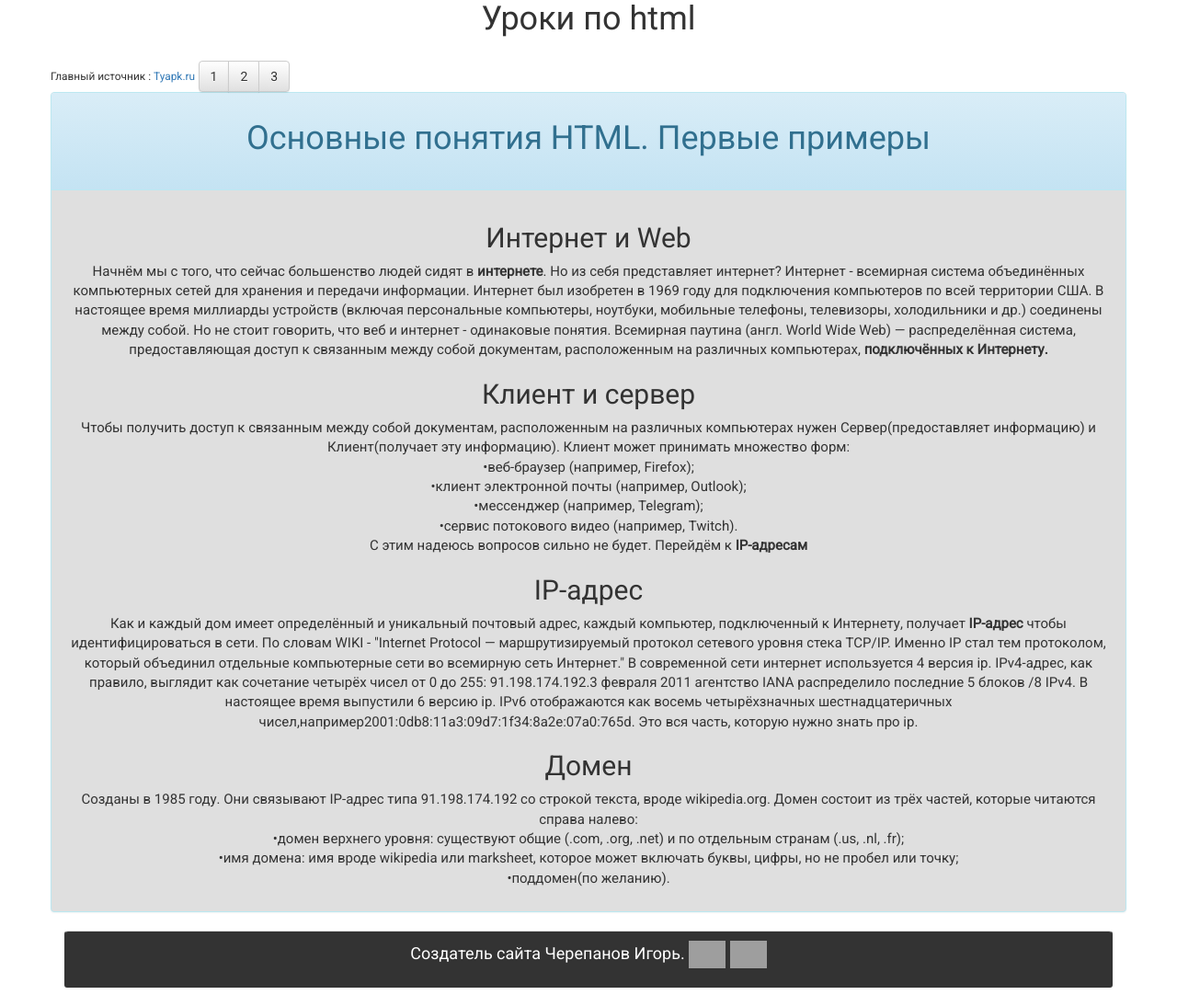
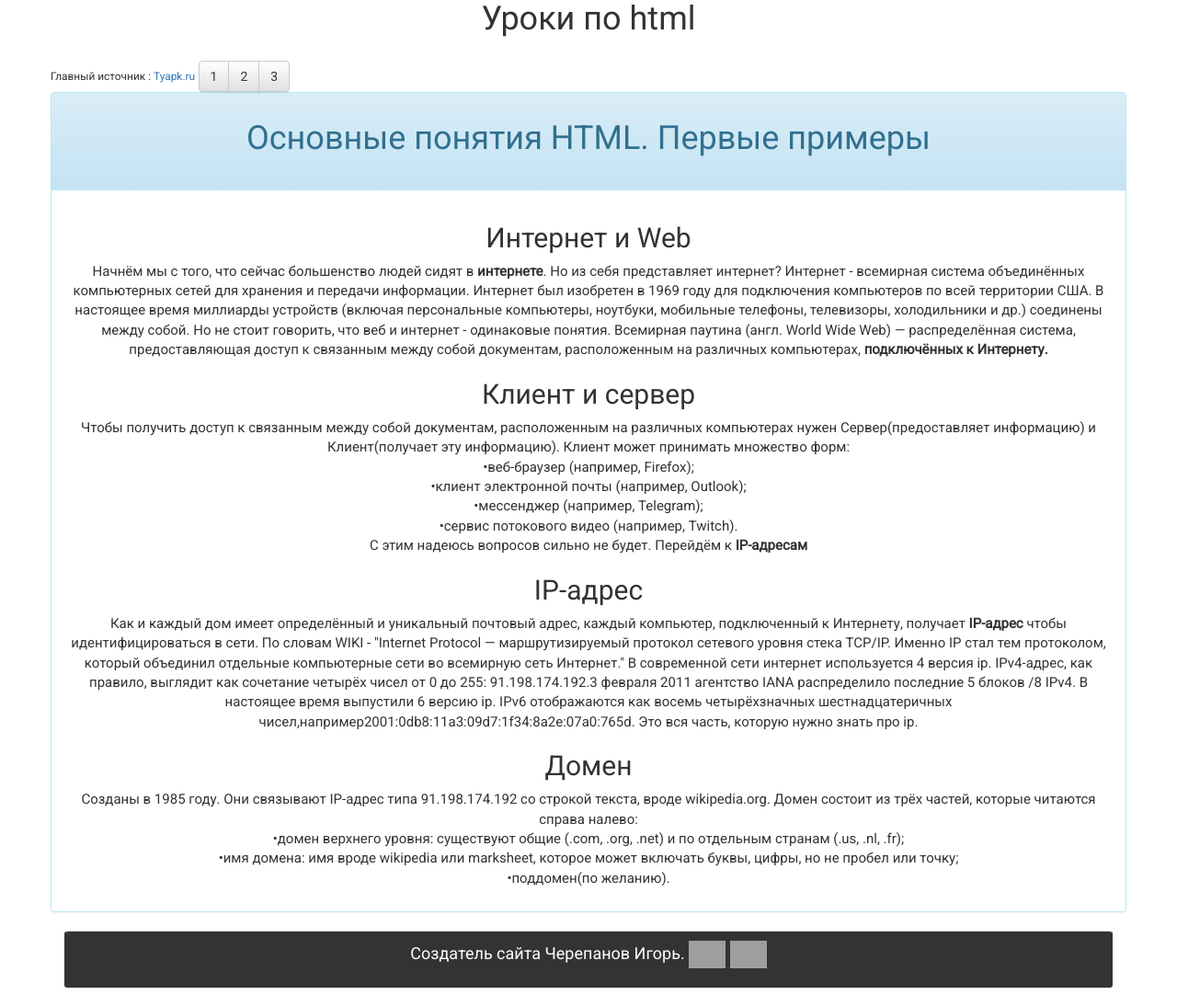
Before and after one commit to ZigorewsLike/zigorewslike.github.io, a PHP site: page /Ln/Htmlln1.html in a window 1280 px wide, with the pointer over the restyled element. Shown: the part 230-1324 px from the top of the page at 92% size. Run offline with PHP 8.4, Linux system fonts and the light colour scheme; grey boxes are pictures that could not be loaded.

Commit message:
Update style.css

```diff
--- a/style.css
+++ b/style.css
@@ -48,7 +48,7 @@ p{
 	animation-fill-mode: forwards;
 	animation-timing-function: ease;
 }
-.panel-info:hover{
+.pb-1:hover{
 	Animation:hoveranim 0.2s ease-out 0s;
 	animation-iteration-count: 1;
 	animation-fill-mode: forwards;
```
